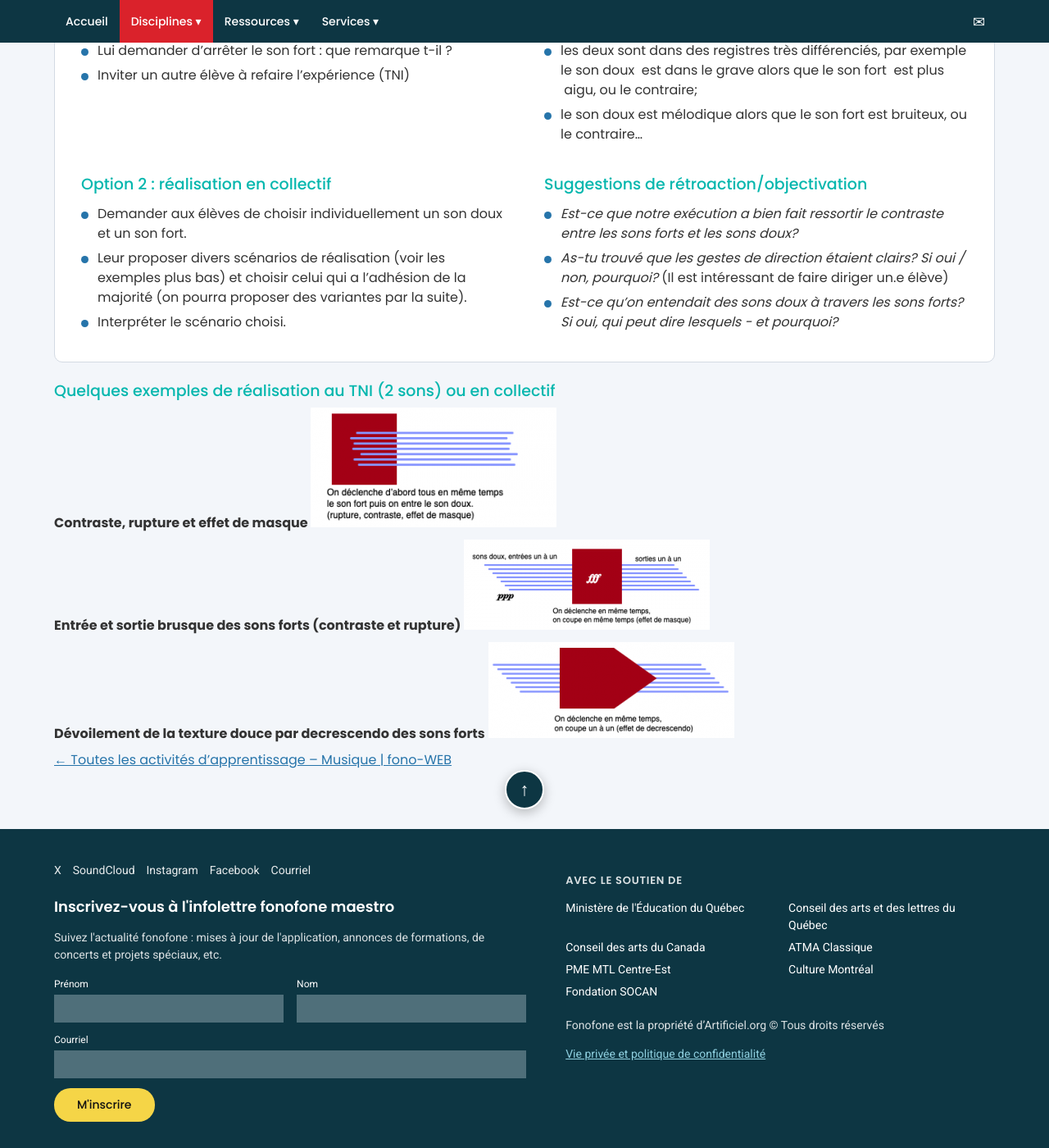
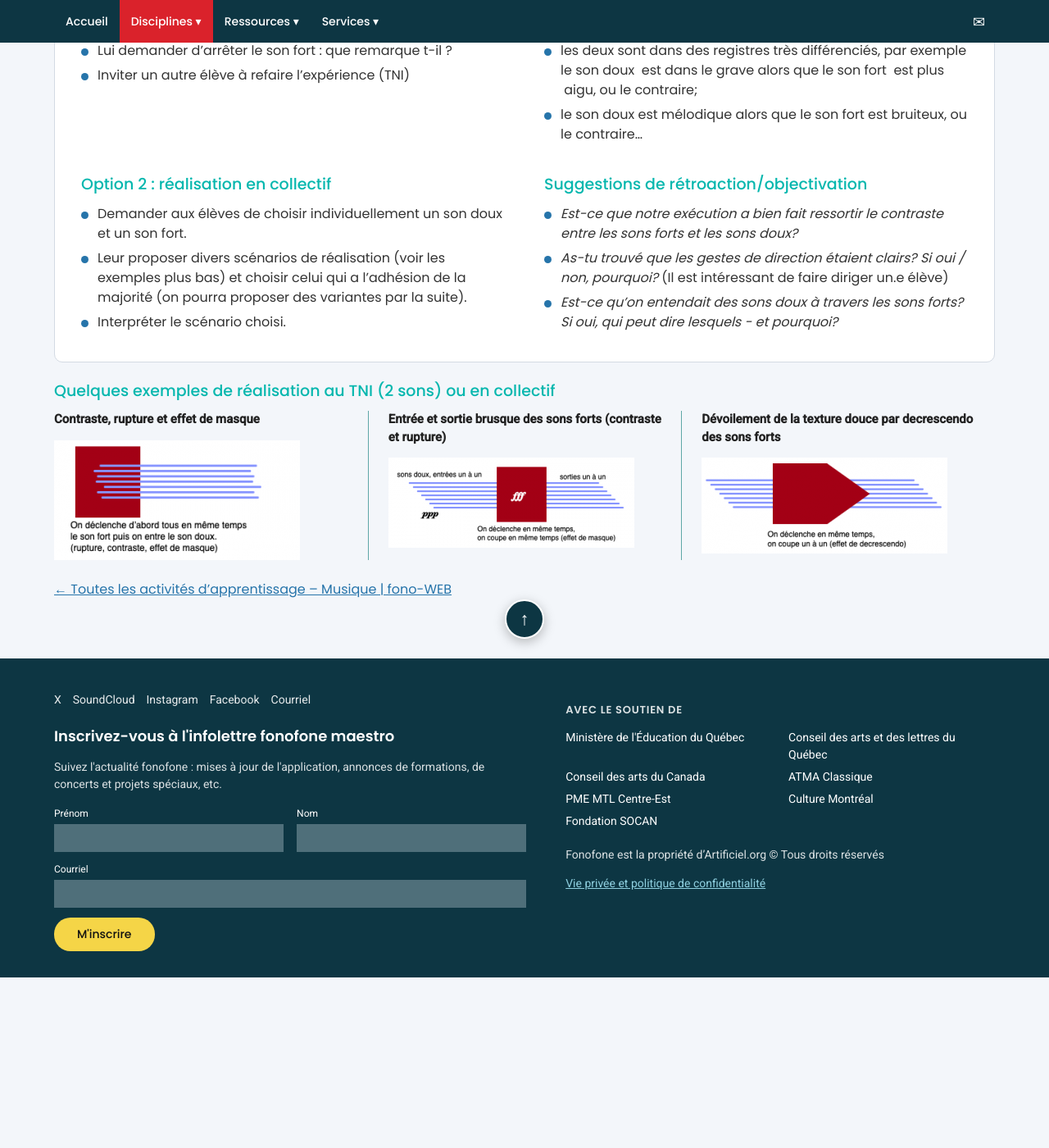
Before and after one commit to yves-fonofone/site-fonofone-revision, a Jekyll site: the page built from _activites/doux-fort-facile.md, in a window 1280 px wide and 1400 px high, scrolled down 2182 px. Shown: the whole window at 82% size. Built offline with Jekyll 4.4.1, drawn with Linux system fonts in a browser that asks for light colours; after the commit the page ends 3374 px from its top, so only the background shows below that.

Commit message:
doux/fort : exemples de réalisation en 3 colonnes séparées par un filet, comme sur fonofone.org
Co-Authored-By: Claude Opus 5.5 <noreply@anthropic.com>

```diff
--- a/_activites/doux-fort-facile.md
+++ b/_activites/doux-fort-facile.md
@@ -153,8 +153,8 @@ Au terme de l'activité:
 
 #### Quelques exemples de réalisation au TNI (2 sons) ou en collectif
 
-**Contraste, rupture et effet de masque ![](../images/2022/03/dx-fort-3-300x146.png)**
-
-**Entrée et sortie brusque des sons forts (contraste et rupture) ![](../images/2022/03/dx-fort-2-300x110.png)**
-
-**Dévoilement de la texture douce par decrescendo des sons forts** ![](../images/2022/03/dx-fort-2-2-300x117.png)
+<div class="exemples">
+<figure><figcaption>Contraste, rupture et effet de masque</figcaption><img src="../images/2022/03/dx-fort-3-300x146.png" alt="Contraste, rupture et effet de masque" loading="lazy"></figure>
+<figure><figcaption>Entrée et sortie brusque des sons forts (contraste et rupture)</figcaption><img src="../images/2022/03/dx-fort-2-300x110.png" alt="Entrée et sortie brusque des sons forts" loading="lazy"></figure>
+<figure><figcaption>Dévoilement de la texture douce par decrescendo des sons forts</figcaption><img src="../images/2022/03/dx-fort-2-2-300x117.png" alt="Dévoilement de la texture douce par decrescendo" loading="lazy"></figure>
+</div>
--- a/style.css
+++ b/style.css
@@ -774,3 +774,10 @@ li.extrait p { margin: 0; }
 .fiche--fonofone .encadre--options { display: grid; grid-template-columns: 1fr 1fr; gap: 8px 48px; padding: 8px 32px 24px; margin: 24px 0; }
 .fiche--fonofone .encadre--options h4 { margin-top: 18px; }
 @media (max-width: 800px) { .fiche--fonofone .encadre--options { grid-template-columns: 1fr; } }
+/* Exemples de réalisation en 3 colonnes séparées par un filet turquoise (ex. doux/fort) */
+.exemples { display: grid; grid-template-columns: repeat(3, 1fr); margin: 12px 0 24px; }
+.exemples figure { margin: 0; padding: 0 24px; border-left: 1px solid #5fa7a7; }
+.exemples figure:first-child { padding-left: 0; border-left: 0; }
+.exemples figcaption { margin-bottom: 14px; font: 600 15px/1.45 Roboto, Helvetica, sans-serif; color: #222; }
+.exemples img { display: block; max-width: 100%; height: auto; }
+@media (max-width: 800px) { .exemples { grid-template-columns: 1fr; gap: 24px; } .exemples figure { padding: 0; border-left: 0; } }
```
